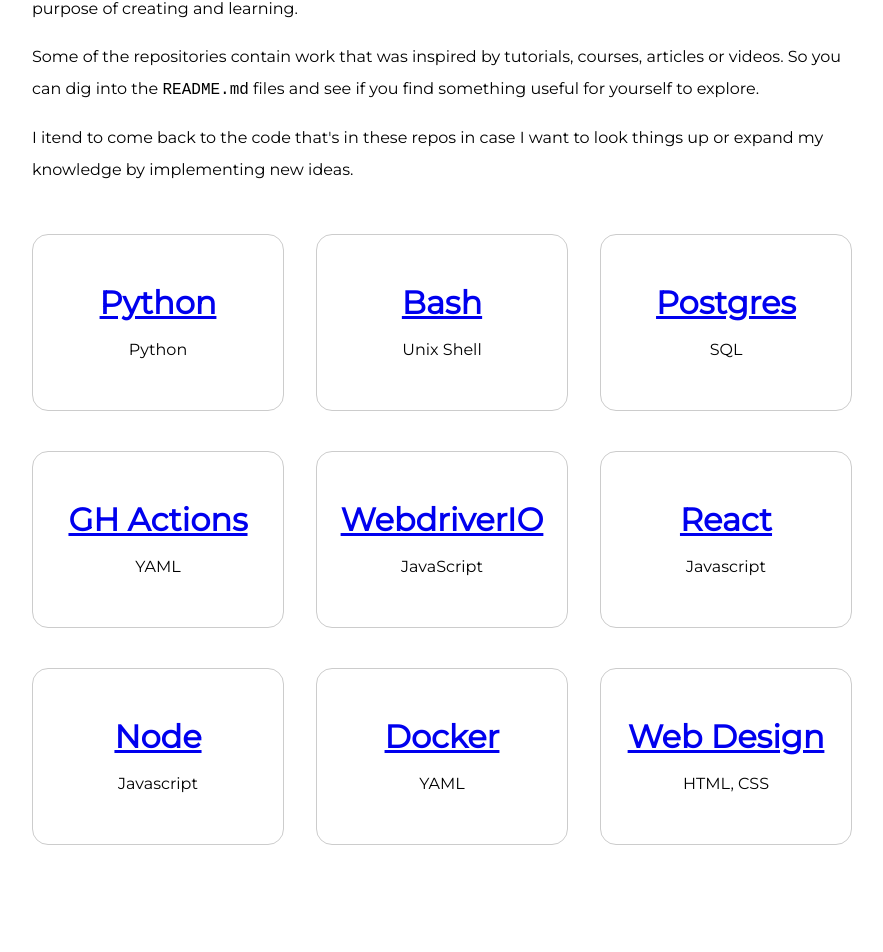
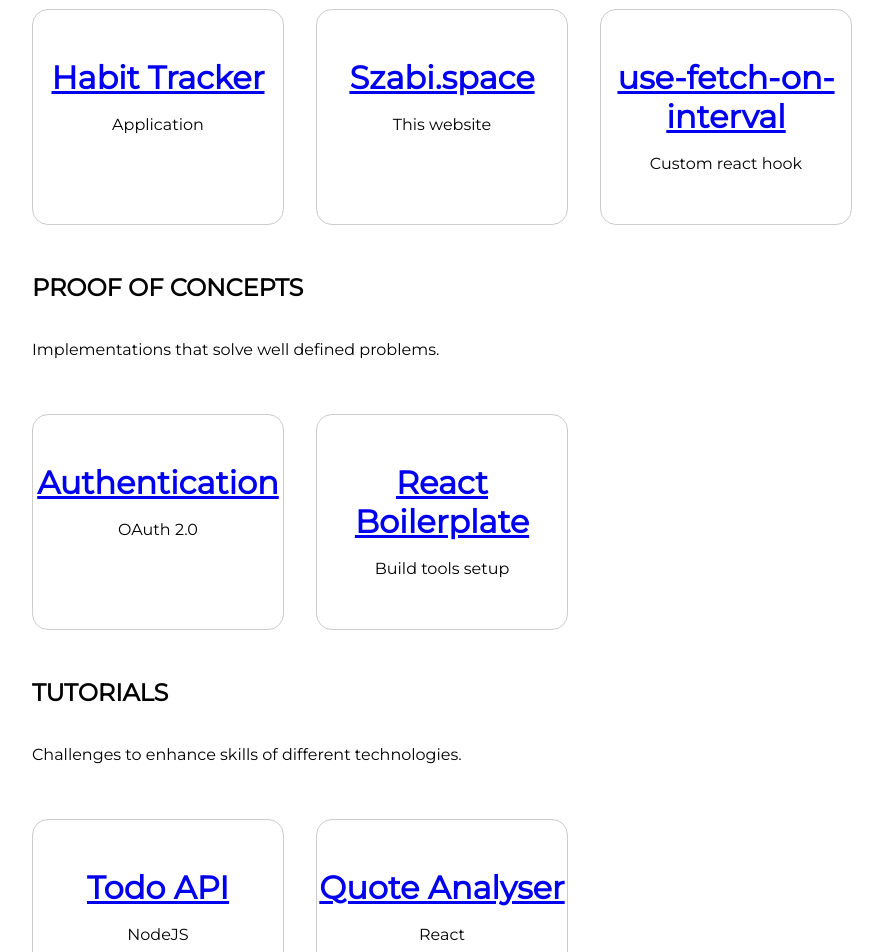
Before and after one commit to szabikr/szabi-space, a Next.js app: page / in a window 1280 px wide. Shown: the part 465-1417 px from the top of the page, without its empty margins (198-1081 px from the left). Before the commit the page ends 1358 px from the top, so only its background shows below. Built offline with nearby package versions, Linux system fonts and the light colour scheme.

Commit message:
Adding links to Projects, PoCs, Tutorials

```diff
--- /dev/null
+++ b/src/components/profiles.jsx
@@ -0,0 +1,43 @@
+export default function Profiles() {
+  return (
+    <section>
+      <ul>
+        <li>
+          <h4>
+            <a
+              href="/assets/Szabi_Keresztes_Software_Engineer_CV.pdf"
+              target="_blank"
+            >
+              CV
+            </a>
+          </h4>
+          <p>PDF</p>
+        </li>
+        <li>
+          <h4>
+            <a
+              target="_blank"
+              rel="noopener noreferrer"
+              href="https://github.com/szabikr"
+            >
+              Github
+            </a>
+          </h4>
+          <p>Profile</p>
+        </li>
+        <li>
+          <h4>
+            <a
+              target="_blank"
+              rel="noopener noreferrer"
+              href="https://www.linkedin.com/in/szabolcs-keresztes-598935ba"
+            >
+              LinkedIn
+            </a>
+          </h4>
+          <p>Profile</p>
+        </li>
+      </ul>
+    </section>
+  )
+}
--- /dev/null
+++ b/src/components/projects.jsx
@@ -0,0 +1,29 @@
+import { projects } from '../data'
+
+export default function Projects() {
+  return (
+    <section>
+      <h3>Projects</h3>
+      <p>
+        Work that I'm doing or have done in the past and I consider them usable
+        pieces of software.
+      </p>
+      <ul>
+        {projects.map((project) => (
+          <li>
+            <h4>
+              <a
+                href={project.repoLink}
+                target="_blank"
+                rel="noopener noreferrer"
+              >
+                {project.name}
+              </a>
+            </h4>
+            <p>{project.description}</p>
+          </li>
+        ))}
+      </ul>
+    </section>
+  )
+}
--- /dev/null
+++ b/src/components/proof-of-concepts.jsx
@@ -0,0 +1,22 @@
+import { proofOfConcepts } from '../data'
+
+export default function ProofOfConcepts() {
+  return (
+    <section>
+      <h3>Proof of Concepts</h3>
+      <p>Implementations that solve well defined problems.</p>
+      <ul>
+        {proofOfConcepts.map((poc) => (
+          <li>
+            <h4>
+              <a href={poc.repoLink} target="_blank" rel="noopener noreferrer">
+                {poc.name}
+              </a>
+            </h4>
+            <p>{poc.description}</p>
+          </li>
+        ))}
+      </ul>
+    </section>
+  )
+}
--- a/src/components/work.jsx
+++ b/src/components/sandbox-repos.jsx
@@ -1,6 +1,6 @@
 import { sandboxRepos } from '../data'
 
-export default function Work() {
+export default function SandboxRepos() {
   return (
     <section>
       <h3>Sandbox repos</h3>
--- /dev/null
+++ b/src/components/tutorials.jsx
@@ -0,0 +1,26 @@
+import { tutorials } from '../data'
+
+export default function Tutorials() {
+  return (
+    <section>
+      <h3>Tutorials</h3>
+      <p>Challenges to enhance skills of different technologies.</p>
+      <ul>
+        {tutorials.map((tutorial) => (
+          <li>
+            <h4>
+              <a
+                href={tutorial.repoLink}
+                target="_blank"
+                rel="noopener noreferrer"
+              >
+                {tutorial.name}
+              </a>
+            </h4>
+            <p>{tutorial.technology}</p>
+          </li>
+        ))}
+      </ul>
+    </section>
+  )
+}
--- a/src/data.js
+++ b/src/data.js
@@ -56,3 +56,48 @@
       'https://upload.wikimedia.org/wikipedia/commons/thumb/a/a7/React-icon.svg/512px-React-icon.svg.png',
   },
 ]
+
+export const projects = [
+  {
+    name: 'Habit Tracker',
+    description: 'Application',
+    repoLink: 'https://github.com/szabikr/habit-tracker',
+  },
+  {
+    name: 'Szabi.space',
+    description: 'This website',
+    repoLink: 'https://github.com/szabikr/szabi-space',
+  },
+  {
+    name: 'use-fetch-on-interval',
+    description: 'Custom react hook',
+    repoLink: 'https://github.com/szabikr/use-fetch-on-interval',
+  },
+]
+
+export const proofOfConcepts = [
+  {
+    name: 'Authentication',
+    description: 'OAuth 2.0',
+    repoLink: 'https://github.com/szabikr/move-to-done',
+  },
+  {
+    name: 'React Boilerplate',
+    description: 'Build tools setup',
+    repoLink:
+      'https://github.com/szabikr/sandbox-react/tree/main/build-tools-setup',
+  },
+]
+
+export const tutorials = [
+  {
+    name: 'Todo API',
+    technology: 'NodeJS',
+    repoLink: 'https://github.com/szabikr/todo-api-tutorial',
+  },
+  {
+    name: 'Quote Analyser',
+    technology: 'React',
+    repoLink: 'https://github.com/szabikr/quote-analyser',
+  },
+]
--- a/src/pages/index.js
+++ b/src/pages/index.js
@@ -1,4 +1,8 @@
-import Work from '../components/work'
+import Profiles from '../components/profiles'
+import Projects from '../components/projects'
+import ProofOfConcepts from '../components/proof-of-concepts'
+import SandboxRepos from '../components/sandbox-repos'
+import Tutorials from '../components/tutorials'
 
 export default function App() {
   return (
@@ -7,48 +11,12 @@
         <h1>Hi. I'm Szabi. A Software Engineer.</h1>
       </header>
       <main>
-        <section>
-          <ul>
-            <li>
-              <h4>
-                <a
-                  href="/assets/Szabi_Keresztes_Software_Engineer_CV.pdf"
-                  target="_blank"
-                >
-                  CV
-                </a>
-              </h4>
-              <p>PDF</p>
-            </li>
-            <li>
-              <h4>
-                <a
-                  target="_blank"
-                  rel="noopener noreferrer"
-                  href="https://github.com/szabikr"
-                >
-                  Github
-                </a>
-              </h4>
-              <p>Profile</p>
-            </li>
-            <li>
-              <h4>
-                <a
-                  target="_blank"
-                  rel="noopener noreferrer"
-                  href="https://www.linkedin.com/in/szabolcs-keresztes-598935ba"
-                >
-                  LinkedIn
-                </a>
-              </h4>
-              <p>Profile</p>
-            </li>
-          </ul>
-        </section>
-        <Work />
+        <Profiles />
+        <Projects />
+        <ProofOfConcepts />
+        <Tutorials />
+        <SandboxRepos />
       </main>
-
       <footer></footer>
     </>
   )
```
